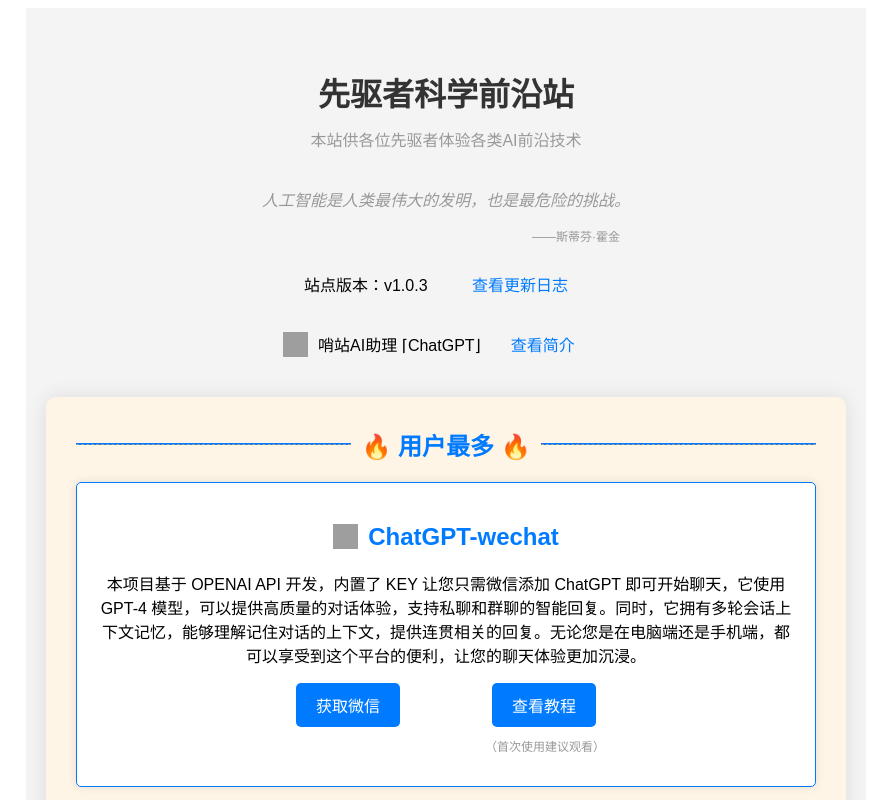
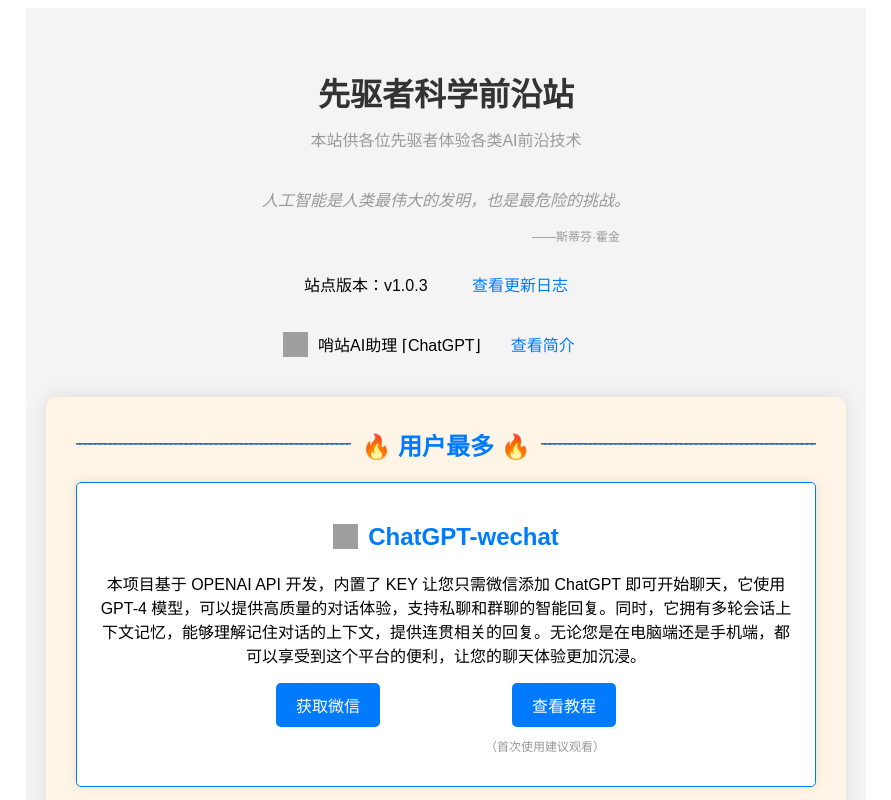
Before and after one commit to cheng7760/AIproject, a React (Create React App) app: page / in a window 1280 px wide. Shown: the top 800 px of the page, without its empty margins (194-1085 px from the left). Built offline with nearby package versions, Linux system fonts and the light colour scheme; grey boxes are pictures that could not be loaded.

Commit message:
Update App.css

```diff
--- a/src/App.css
+++ b/src/App.css
@@ -85,7 +85,7 @@ h2 {
   display: flex;
   justify-content: space-between;
   align-items: flex-start;
-  max-width: 300px;
+  max-width: 340px;
   margin: 0 auto;
 }
 .button {
```
